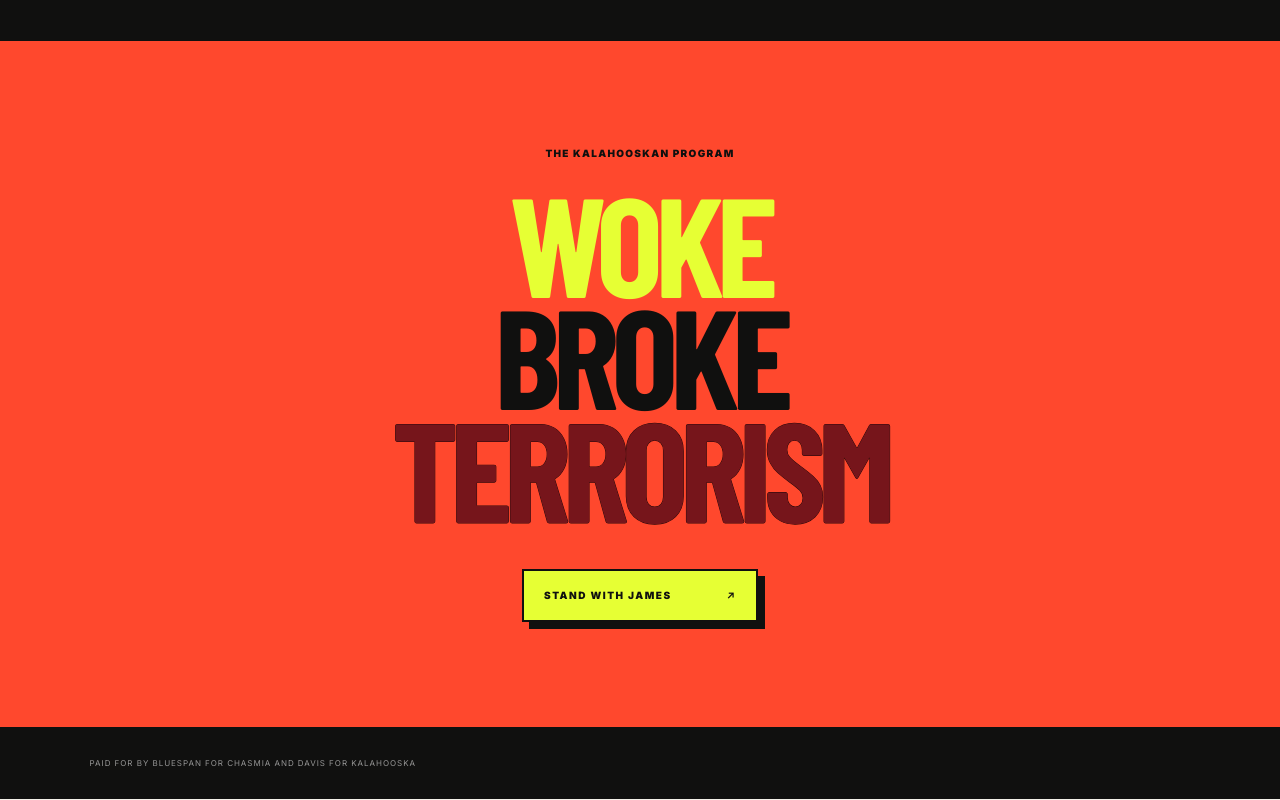
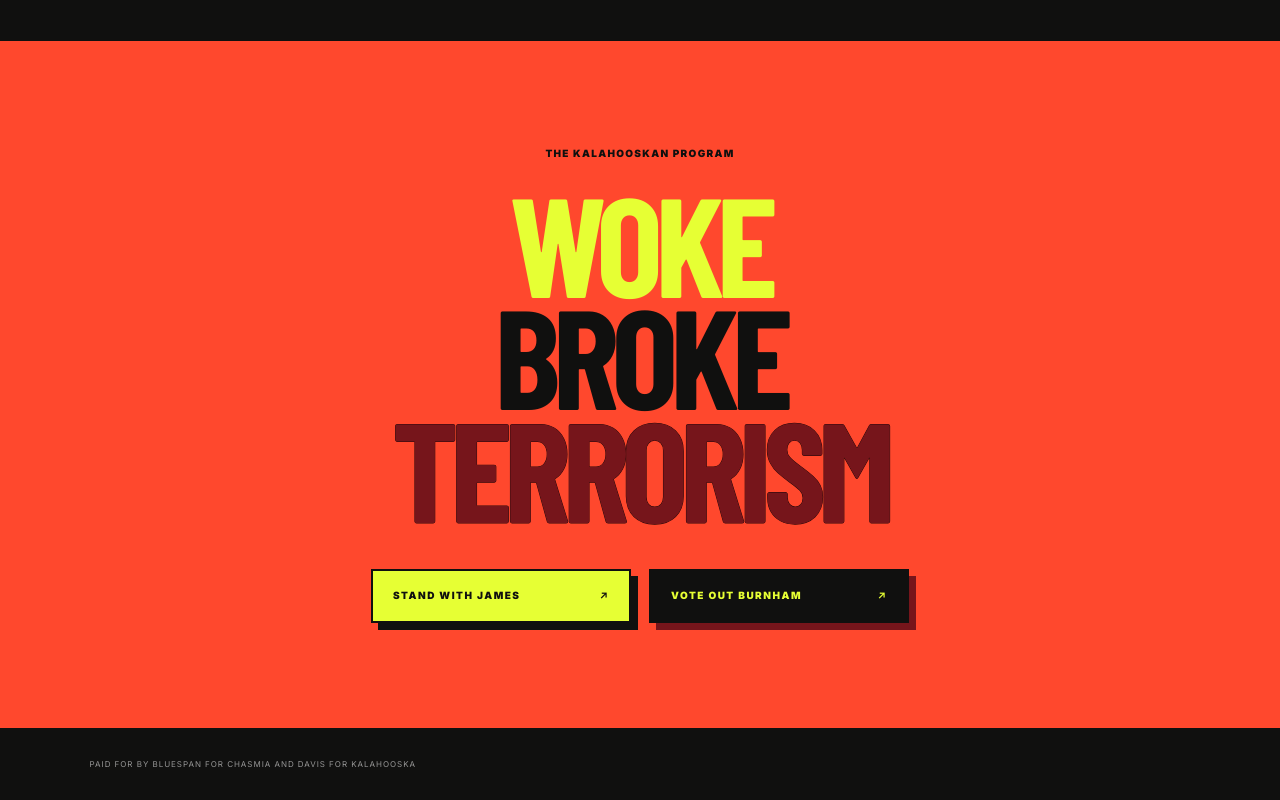
Before and after one commit to manualAlan/James-Bluespan-Campaign, a Next.js app: page /kalahooska in a window 1280 px wide. Shown: the part 2429-3229 px from the top of the page. Built offline with nearby package versions, Linux system fonts and the light colour scheme; a web font is replaced by a local one.

Commit message:
Add Davis campaign call to action

```diff
--- a/app/globals.css
+++ b/app/globals.css
@@ -139,7 +139,9 @@ footer small { justify-self:end; font-size:8px; text-transform:uppercase; letter
 .final-warning h2 span:nth-child(1) { color:var(--acid); }
 .final-warning h2 span:nth-child(2) { color:var(--black); }
 .final-warning h2 span:nth-child(3) { color:#76151b; -webkit-text-stroke:1px #2b090b; paint-order:stroke fill; }
-.final-warning>a { display:inline-flex; gap:55px; background:var(--acid); color:var(--black); border:2px solid var(--black); padding:17px 20px; box-shadow:7px 7px 0 var(--black); text-transform:uppercase; letter-spacing:.15em; font-size:10px; font-weight:900; }
+.final-actions { display:flex; justify-content:center; align-items:stretch; gap:18px; flex-wrap:wrap; }
+.final-actions a { width:min(100%,260px); min-height:54px; display:flex; align-items:center; justify-content:space-between; gap:24px; background:var(--acid); color:var(--black); border:2px solid var(--black); padding:17px 20px; box-shadow:7px 7px 0 var(--black); text-transform:uppercase; letter-spacing:.15em; font-size:10px; font-weight:900; text-align:left; }
+.final-actions a:nth-child(2) { background:var(--black); color:var(--acid); box-shadow:7px 7px 0 #76151b; }
 .danger-footer { background:var(--black); color:#fff; padding:30px clamp(24px,7vw,110px); display:flex; justify-content:space-between; gap:20px; font-size:8px; text-transform:uppercase; letter-spacing:.12em; opacity:1; }
 .danger-footer span,.danger-footer small { opacity:.55; }
 @media(max-width:800px){.danger-nav{grid-template-columns:1fr auto}.satire-tag{display:none}.danger-hero{grid-template-columns:1fr;min-height:760px}.burnham-shot{position:absolute;inset:78px 0 0 32%;clip-path:none;opacity:.62}.burnham-shot:after{background:linear-gradient(90deg,var(--alarm),rgba(255,72,45,.68) 40%,rgba(255,72,45,.1)),linear-gradient(0deg,var(--alarm),transparent 40%)}.danger-copy{max-width:620px}.danger-page h1{font-size:clamp(68px,14vw,104px)}.photo-stamp{font-size:29px}.panic-strip{grid-template-columns:1fr}.panic-strip strong{border-right:0;border-bottom:2px solid var(--black)}.case-file,.contrast{grid-template-columns:1fr;gap:70px}}
--- a/app/kalahooska/page.tsx
+++ b/app/kalahooska/page.tsx
@@ -78,7 +78,10 @@ export default function KalahooskaPage() {
       <section className="final-warning">
         <p>The Kalahooskan program</p>
         <h2><span>WOKE</span><span>BROKE</span><span>TERRORISM</span></h2>
-        <a href="/#join">Stand with James <span>↗</span></a>
+        <div className="final-actions">
+          <a href="/#join">Stand with James <span>↗</span></a>
+          <a href="https://manualalan.github.io/davis-for-kalahooska/">Vote out Burnham <span>↗</span></a>
+        </div>
       </section>
 
       <footer className="danger-footer">
```
Also changed, not shown: 4 other files (tests, documents, lock files or other folders).
